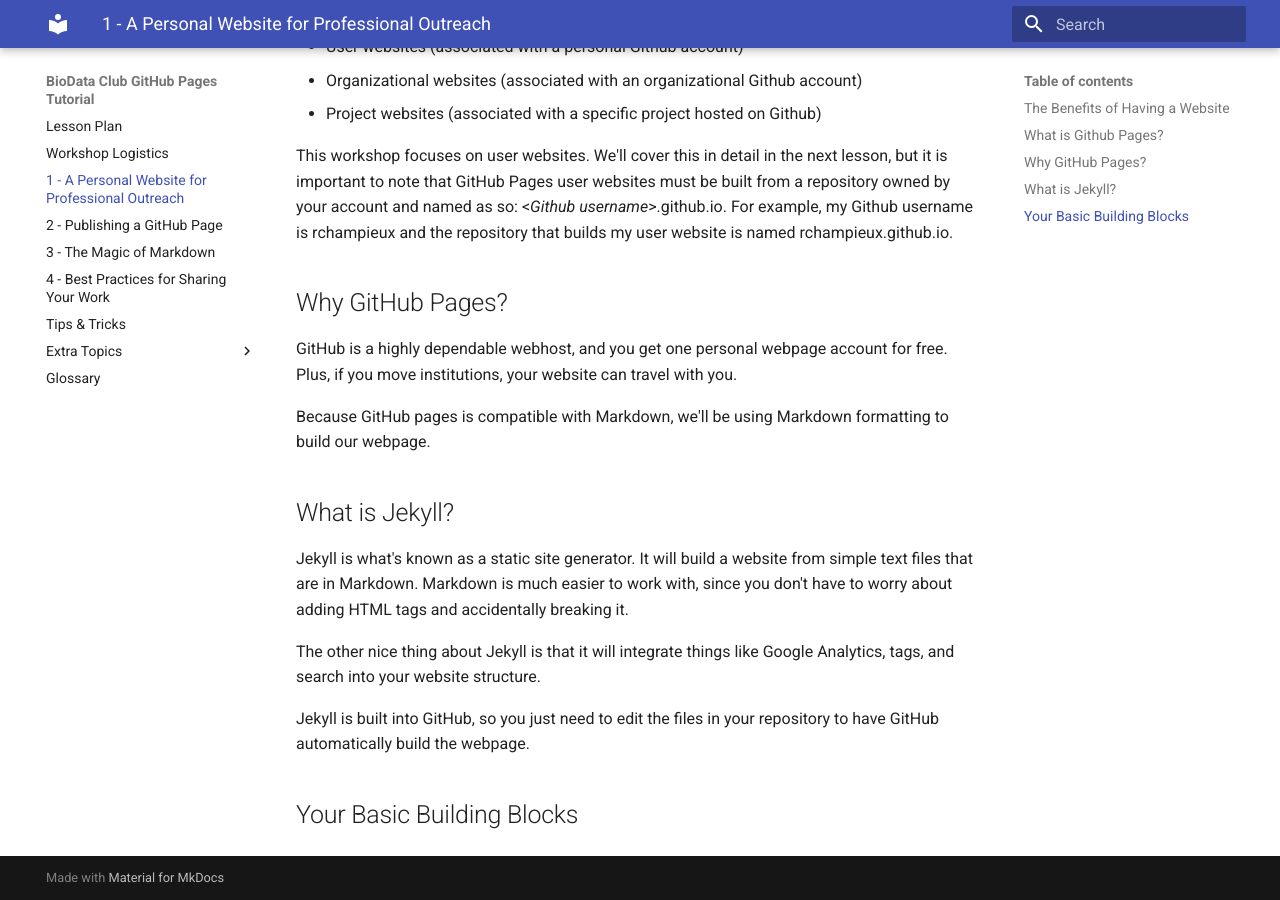
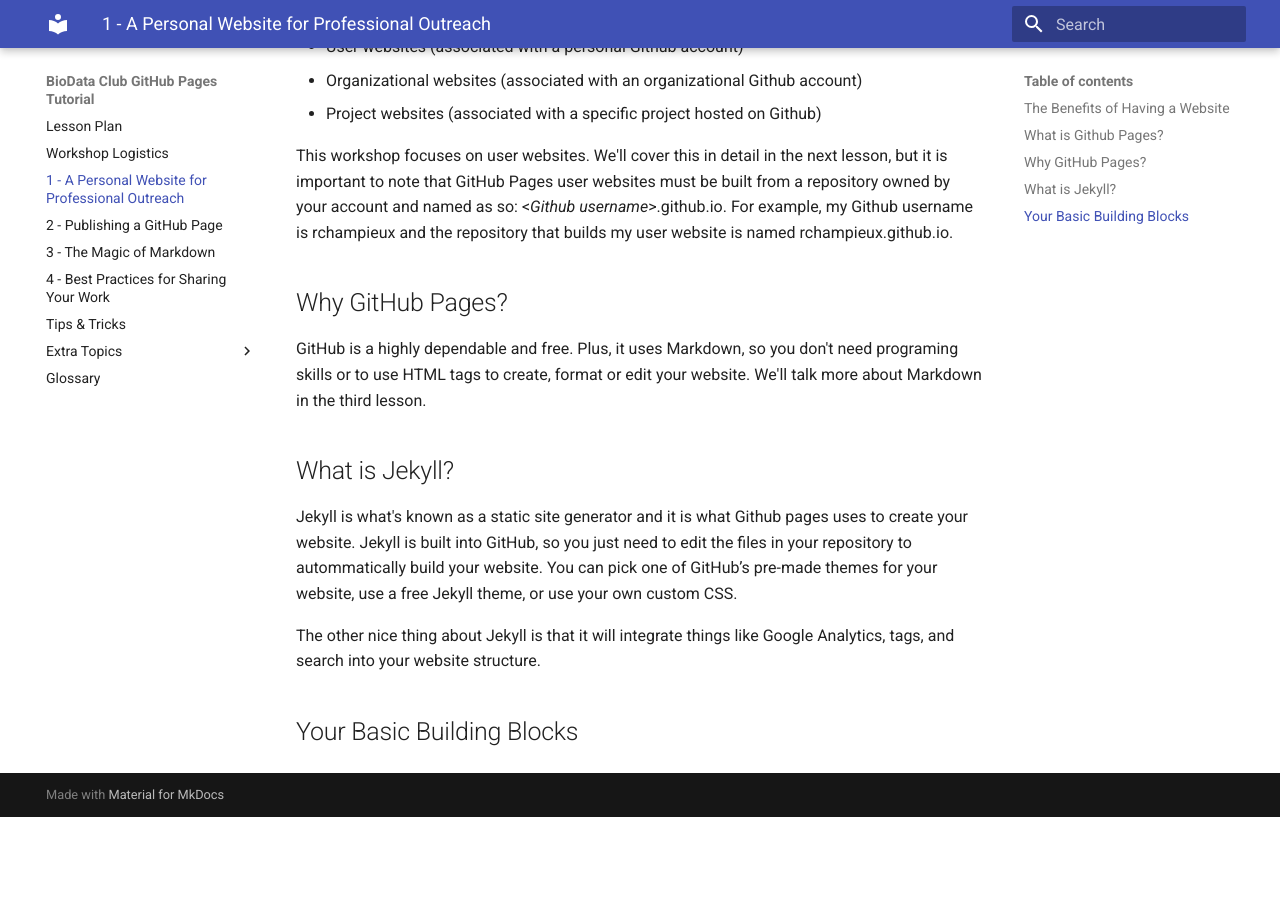
Before and after one commit to BioData-Club/ghpages-rtd, an MkDocs documentation site: the page built from docs/lessons/1.md, in a window 1280 px wide and 900 px high, scrolled down 1245 px. Built offline with MkDocs 1.6.1 and Material for MkDocs 9.7.7, drawn with Linux system fonts in a browser that asks for light colours; old or Windows-style settings are respelled for this version of MkDocs; after the commit the page ends 2062 px from its top, so only the background shows below that.

Commit message:
Update 1.md

```diff
--- a/docs/lessons/1.md
+++ b/docs/lessons/1.md
@@ -23,15 +23,11 @@
 This workshop focuses on user websites.  We'll cover this in detail in the next lesson, but it is important to note that GitHub Pages user websites must be built from a repository owned by your account and named as so:  <*Github username*>.github.io.  For example, my Github username is rchampieux and the repository that builds my user website is named rchampieux.github.io.
 
 ## Why GitHub Pages?
-GitHub is a highly dependable webhost, and you get one personal webpage account for free.  Plus, if you move institutions, your website can travel with you.
-
-Because GitHub pages is compatible with Markdown, we'll be using Markdown formatting to build our webpage.
+GitHub is a highly dependable and free.  Plus, it uses Markdown, so you don't need programing skills or to use HTML tags to create, format or edit your website.  We'll talk more about Markdown in the third lesson.
 
 ## What is Jekyll?
-Jekyll is what's known as a static site generator. It will build a website from simple text files that are in Markdown.  Markdown is much easier to work with, since you don't have to worry about adding HTML tags and accidentally breaking it.
+Jekyll is what's known as a static site generator and it is what Github pages uses to create your website.  Jekyll is built into GitHub, so you just need to edit the files in your repository to autommatically build your website.  You can pick one of GitHub’s pre-made themes for your website, use a free Jekyll theme, or use your own custom CSS.
 
 The other nice thing about Jekyll is that it will integrate things like Google Analytics, tags, and search into your website structure.
 
-Jekyll is built into GitHub, so you just need to edit the files in your repository to have GitHub automatically build the webpage.
-
 ## Your Basic Building Blocks
```
